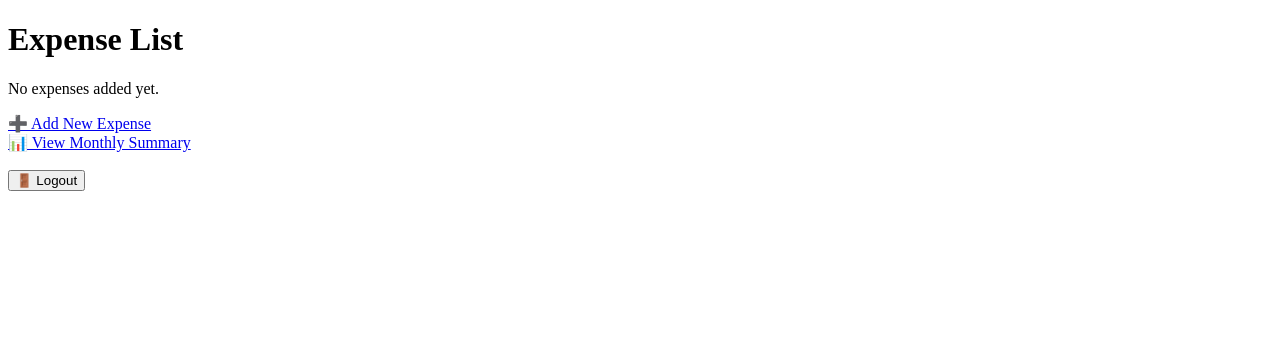
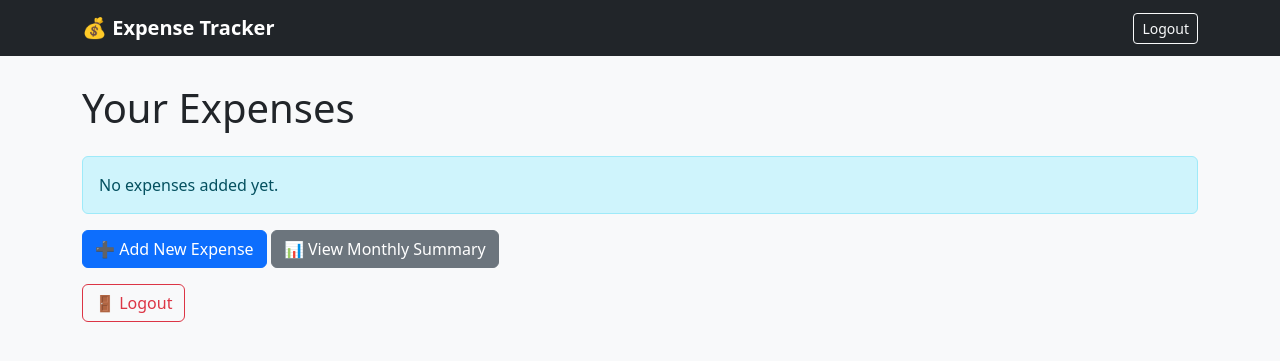
Before and after one commit to Chandravarman19/django-expense-tracker, a Django app: page / in a window 1280 px wide. Shown: the top 361 px of the page. Run offline with Django 5.2, Linux system fonts and the light colour scheme; a user stored in the database is signed in; data comes from the database, SQL or seed files in the repository.

Commit message:
Added Some buttons and frontend

```diff
--- /dev/null
+++ b/tracker/templates/tracker/base.html
@@ -0,0 +1,47 @@
+<!DOCTYPE html>
+<html lang="en">
+<head>
+    <meta charset="UTF-8">
+    <meta name="viewport" content="width=device-width, initial-scale=1.0">
+    <title>{% block title %}Expense Tracker{% endblock %}</title>
+
+    <!-- Bootstrap CSS -->
+    <link href="https://cdn.jsdelivr.net/npm/bootstrap@5.3.3/dist/css/bootstrap.min.css" rel="stylesheet">
+
+    <!-- Optional: Custom CSS later -->
+    <style>
+        body {
+            padding-top: 60px;
+            background-color: #f8f9fa;
+        }
+        .navbar-brand {
+            font-weight: bold;
+        }
+    </style>
+</head>
+<body>
+    <!-- Navbar -->
+    <nav class="navbar navbar-expand-lg navbar-dark bg-dark fixed-top">
+        <div class="container">
+            <a class="navbar-brand" href="{% url 'expense_list' %}">💰 Expense Tracker</a>
+            <div>
+                {% if user.is_authenticated %}
+                    <a href="{% url 'logout' %}" class="btn btn-outline-light btn-sm">Logout</a>
+                {% else %}
+                    <a href="{% url 'login' %}" class="btn btn-outline-light btn-sm">Login</a>
+                    <a href="{% url 'register' %}" class="btn btn-success btn-sm">Register</a>
+                {% endif %}
+            </div>
+        </div>
+    </nav>
+
+    <!-- Page Content -->
+    <div class="container mt-4">
+        {% block content %}
+        {% endblock %}
+    </div>
+
+    <!-- Bootstrap JS -->
+    <script src="https://cdn.jsdelivr.net/npm/bootstrap@5.3.3/dist/js/bootstrap.bundle.min.js"></script>
+</body>
+</html>
--- a/tracker/templates/tracker/expense_list.html
+++ b/tracker/templates/tracker/expense_list.html
@@ -1,36 +1,50 @@
-<!DOCTYPE html>
-<html>
-<head>
-    <title>Expense Tracker</title>
-</head>
-<body>
-    <h1>Expense List</h1>
+{% extends 'tracker/base.html' %}
+
+{% block title %}Expense List{% endblock %}
+
+{% block content %}
+<h1 class="mb-4">Your Expenses</h1>
 
 {% if expenses %}
-        <ul>
+<table class="table table-striped table-bordered">
+    <thead class="table-dark">
+        <tr>
+            <th>Title</th>
+            <th>Amount</th>
+            <th>Date</th>
+            <th>Actions</th>
+        </tr>
+    </thead>
+    <tbody>
         {% for expense in expenses %}
-                <li>
-                    {{ expense.title }} - ₹{{ expense.amount }} ({{ expense.date }})
-                    | <a href="{% url 'edit_expense' expense.id %}">Edit</a>
-                    | <a href="{% url 'delete_expense' expense.id %}">Delete</a>
-                </li>
+        <tr>
+            <td>{{ expense.title }}</td>
+            <td>₹{{ expense.amount }}</td>
+            <td>{{ expense.date }}</td>
+            <td>
+                <a href="{% url 'edit_expense' expense.id %}" class="btn btn-sm btn-warning">✏️ Edit</a>
+                <a href="{% url 'delete_expense' expense.id %}" class="btn btn-sm btn-danger">🗑️ Delete</a>
+            </td>
+        </tr>
         {% endfor %}
-        </ul>
+    </tbody>
+</table>
 {% else %}
-        <p>No expenses added yet.</p>
+<div class="alert alert-info">No expenses added yet.</div>
 {% endif %}
 
-    <a href="{% url 'add_expense' %}">➕ Add New Expense</a>
-    <br>
-    <a href="{% url 'monthly_summary' %}">📊 View Monthly Summary</a>
-    <br><br>
+<!-- Action buttons -->
+<div class="mt-3">
+    <a href="{% url 'add_expense' %}" class="btn btn-primary">➕ Add New Expense</a>
+    <a href="{% url 'monthly_summary' %}" class="btn btn-secondary">📊 View Monthly Summary</a>
+</div>
 
+<!-- Logout (Bootstrap button inside form) -->
 {% if user.is_authenticated %}
-        <form method="post" action="{% url 'logout' %}">
+    <form method="post" action="{% url 'logout' %}" class="mt-3">
         {% csrf_token %}
-            <button type="submit">🚪 Logout</button>
+        <button type="submit" class="btn btn-outline-danger">🚪 Logout</button>
     </form>
 {% endif %}
 
-</body>
-</html>
+{% endblock %}
```
Lines whose indentation alone changed are shown as unchanged.
